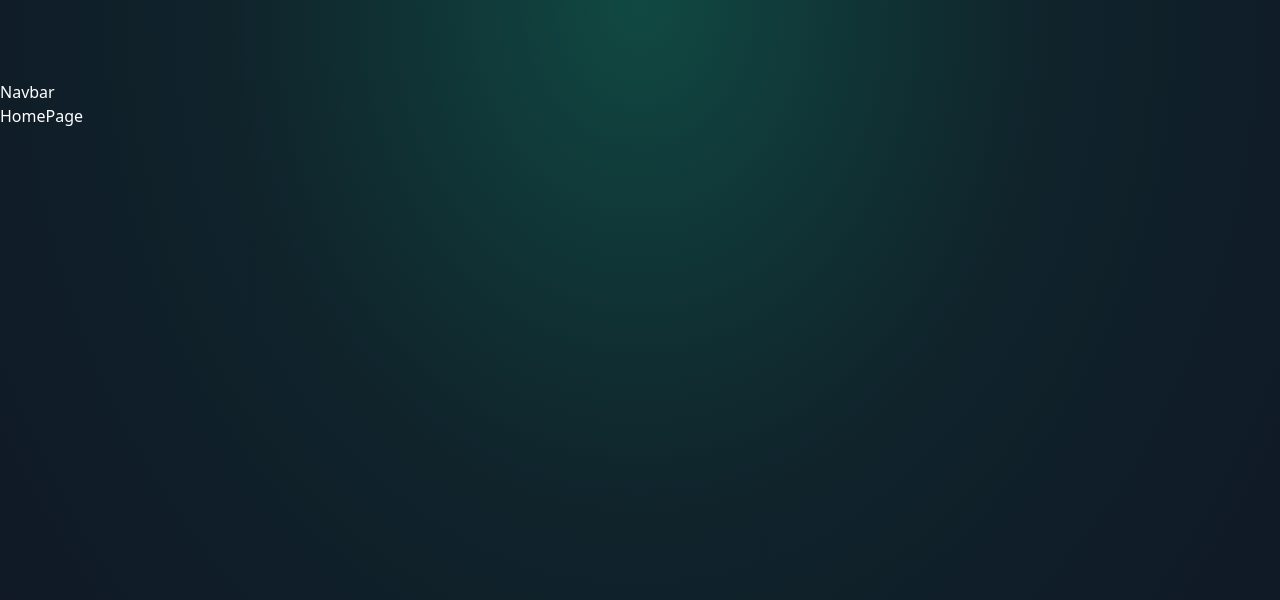
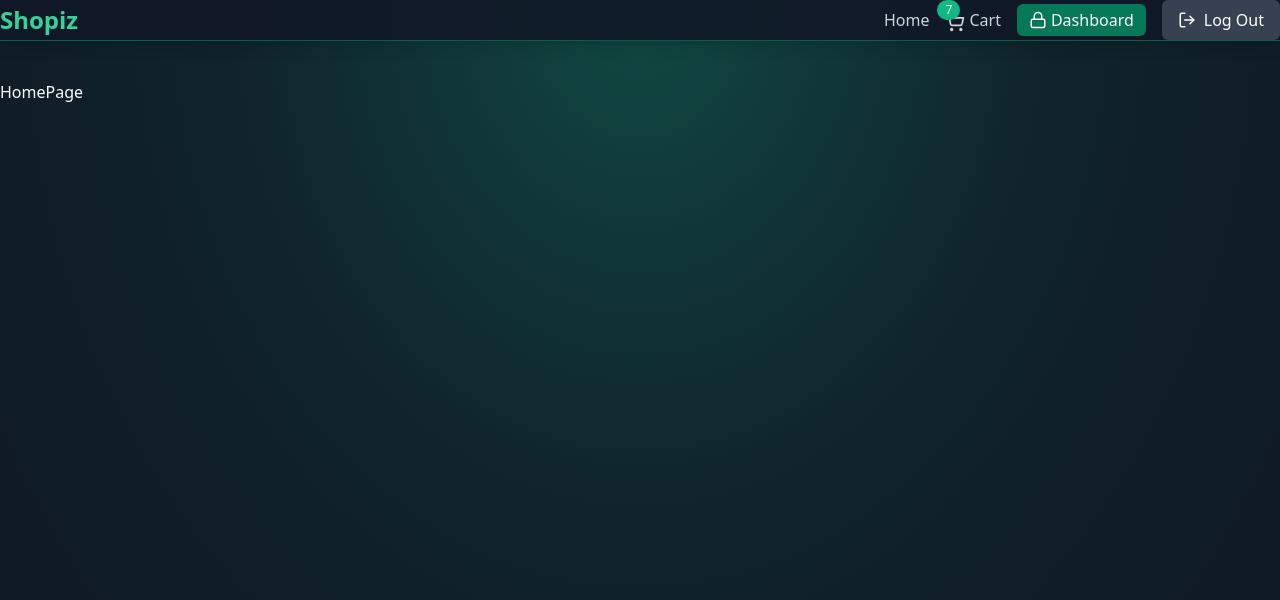
Before and after one commit to Vighnesh-code/Shopiz, a React (Vite) app in the folder frontend/: page / in a window 1280 px wide. Shown: the top 600 px of the page. Built offline with nearby package versions, Linux system fonts and the light colour scheme.

Commit message:
Navbar component implemented

```diff
--- a/frontend/src/components/Navbar.jsx
+++ b/frontend/src/components/Navbar.jsx
@@ -1,5 +1,92 @@
+import { Link } from "react-router-dom";
+import { ShoppingCart, UserPlus, LogIn, LogOut, Lock } from "lucide-react";
+
 const Navbar = () => {
-  return <div>Navbar</div>;
+  const user = true;
+  const isAdmin = true;
+  const cart = [1, 2, 3, 4, 5, 6, 7];
+
+  function logout() {
+    return console.log("Logout Function Clicked!");
+  }
+
+  return (
+    <header className="fixed top-0 left-0 w-full bg-gray-900 bg-opacity-90 backdrop-blur-md shadow-lg z-40 transition-all duration-300 border-b border-emerald-800">
+      <div className="flex flex-wrap justify-between items-center">
+        <Link
+          to="/"
+          className="text-2xl font-bold text-emerald-400 items-center space-x-2 flex"
+        >
+          Shopiz
+        </Link>
+
+        <nav className="flex flex-wrap items-center gap-4">
+          <Link
+            to={"/"}
+            className="text-gray-300 hover:text-emerald-400 transition duration-300 ease-in-out"
+          >
+            Home
+          </Link>
+
+          {user && (
+            <Link
+              to={"/cart"}
+              className="relative group text-gray-300 hover:text-emerald-400 transition duration-300 ease-in-out"
+            >
+              <ShoppingCart
+                className="inline-block mr-1 group-hover:text-emerald-400"
+                size={20}
+              />
+              <span className="hidden sm:inline">Cart</span>
+              {cart.length > 0 && (
+                <span className="absolute -top-2 -left-2 bg-emerald-500 text-white rounded-full px-2 py-0.5 text-xs group-hover:bg-emerald-400 transition duration-300 ease-in-out">
+                  {cart.length}
+                </span>
+              )}
+            </Link>
+          )}
+
+          {isAdmin && (
+            <Link
+              className="bg-emerald-700 hover:bg-emerald-600 text-white px-3 py-1 rounded-md font-medium transition duration-300 ease-in-out flex items-center"
+              to={"/secret-dashboard"}
+            >
+              <Lock className="inline-block mr-1" size={18} />
+              <span className="hidden sm:inline">Dashboard</span>
+            </Link>
+          )}
+
+          {user ? (
+            <button
+              className="bg-gray-700 hover:bg-gray-600 text-white py-2 px-4
+						rounded-md flex items-center transition duration-300 ease-in-out"
+              onClick={logout}
+            >
+              <LogOut size={18} />
+              <span className="hidden sm:inline ml-2">Log Out</span>
+            </button>
+          ) : (
+            <>
+              <Link
+                to={"/signup"}
+                className="bg-emerald-600 hover:bg-emerald-700 text-white py-2 px-4 rounded-md flex items-center transition duration-300 ease-in-out"
+              >
+                <UserPlus className="mr-2" size={18} />
+                Sign Up
+              </Link>
+              <Link
+                to={"/login"}
+                className="bg-gray-700 hover:bg-gray-600 text-white py-2 px-4 rounded-md flex items-center transition duration-300 ease-in-out"
+              >
+                <LogIn className="mr-2" size={18} />
+                Login
+              </Link>
+            </>
+          )}
+        </nav>
+      </div>
+    </header>
+  );
 };
 
 export default Navbar;
```
